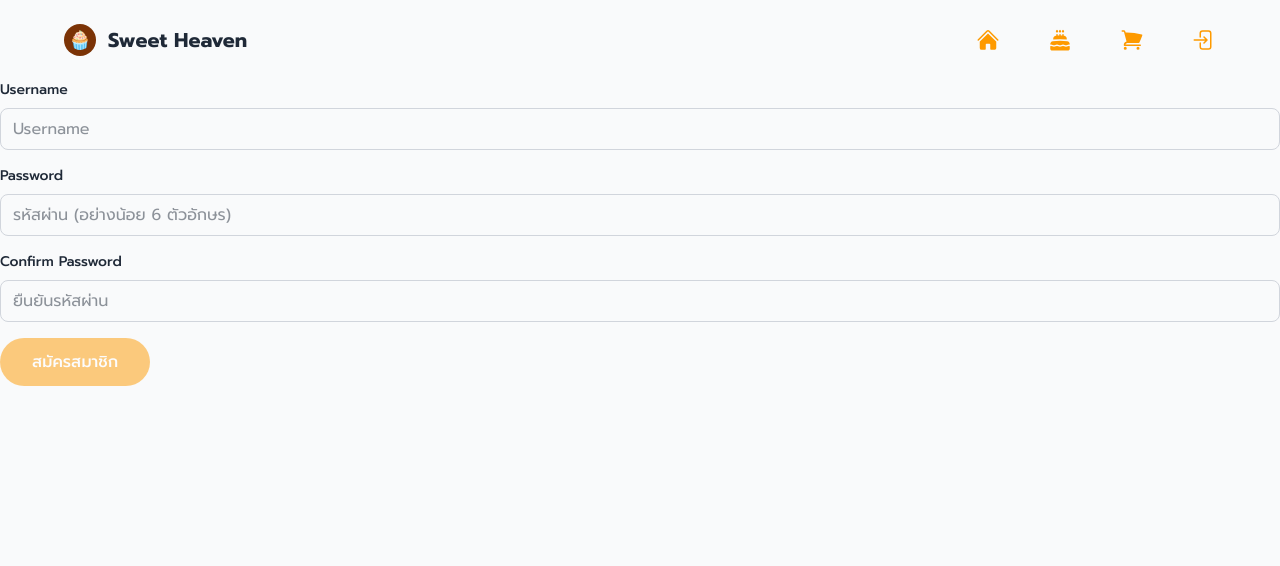
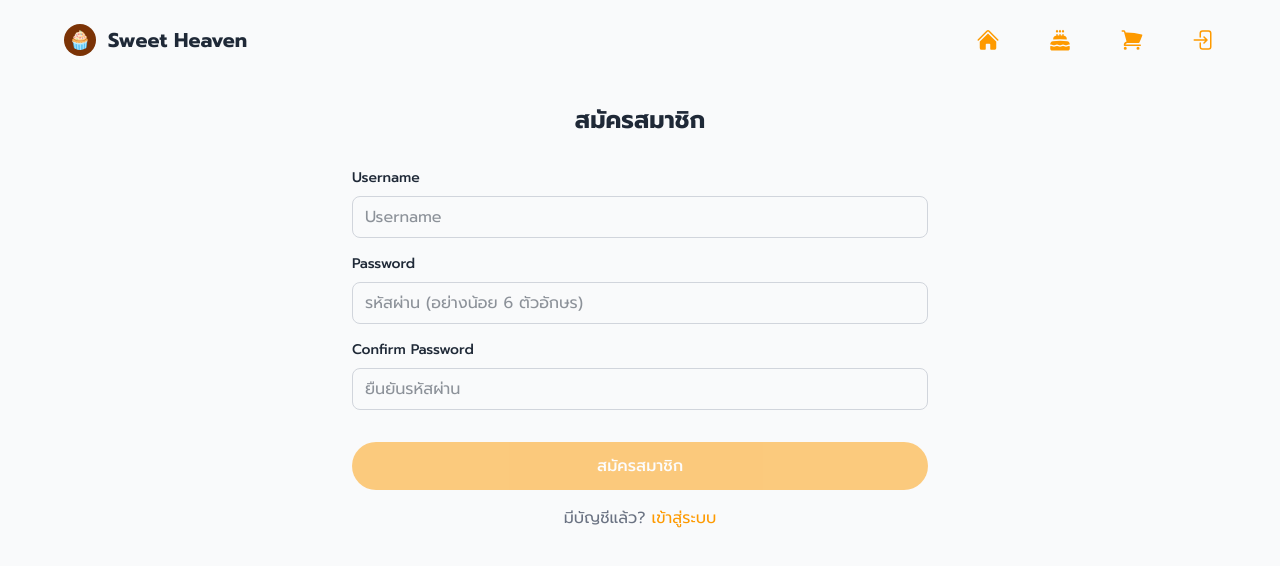
Before and after one commit to thelastcat15/Bakery_Pos, a Next.js app in the folder frontend/: page /register in a window 1280 px wide. Shown: the top 566 px of the page. Built offline with nearby package versions, Linux system fonts and the light colour scheme.

Commit message:
feat(register-page): implement ui finished

```diff
--- a/frontend/src/app/(user)/register/page.tsx
+++ b/frontend/src/app/(user)/register/page.tsx
@@ -1,10 +1,20 @@
 "use client"
 import { RegisterForm } from "@/components/common/Form"
+import Link from "next/link"
 
 const RegisterPage = () => {
   return (
-    <div className="px-8 md:px-0">
-      <RegisterForm />
+    <div className="max-w-xl mx-auto mt-6">
+      <h1 className="font-bold text-2xl text-center">สมัครสมาชิก</h1>
+      <div className="mt-8 px-8 md:px-0">
+        <RegisterForm />
+      </div>
+      <p className="text-gray-500 text-center mt-4">
+        มีบัญชีแล้ว?{" "}
+        <Link href={`/login`} className="text-amber-500 hover:text-amber-600">
+          เข้าสู่ระบบ
+        </Link>
+      </p>
     </div>
   )
 }
--- a/frontend/src/components/common/Button.tsx
+++ b/frontend/src/components/common/Button.tsx
@@ -41,7 +41,9 @@ export const PrimaryButton = ({
   disabled = false,
 }: ButtonProps) => {
   const buttonClass = `bg-amber-500 hover:bg-amber-600 text-white px-8 py-3 rounded-full font-medium transition-colors ${
-    disabled ? "opacity-50 cursor-not-allowed hover:bg-amber-500" : ""
+    disabled
+      ? "opacity-50 cursor-not-allowed hover:bg-amber-500"
+      : "cursor-pointer"
   } ${className}`
 
   if (href) {
--- a/frontend/src/components/common/Form.tsx
+++ b/frontend/src/components/common/Form.tsx
@@ -95,6 +95,7 @@ export const RegisterForm = () => {
         )}
       </div>
       <PrimaryButton
+        className="w-full mt-4"
         type="submit"
         disabled={!passwordMatch || !formData.password1 || !formData.password2}>
         สมัครสมาชิก
```
